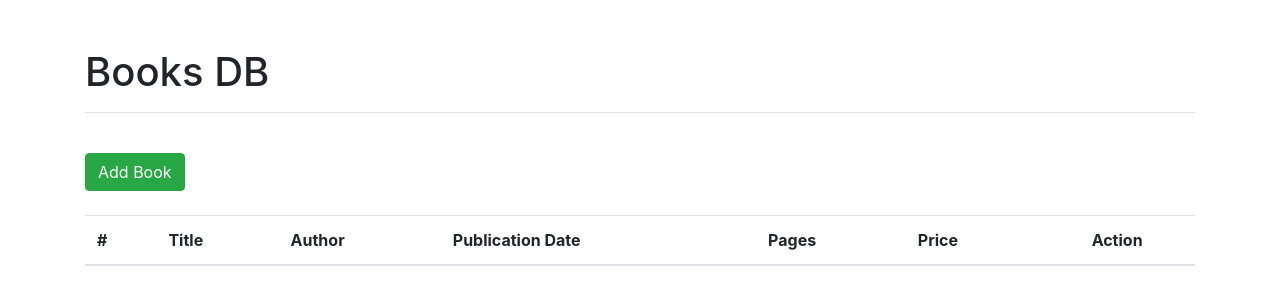
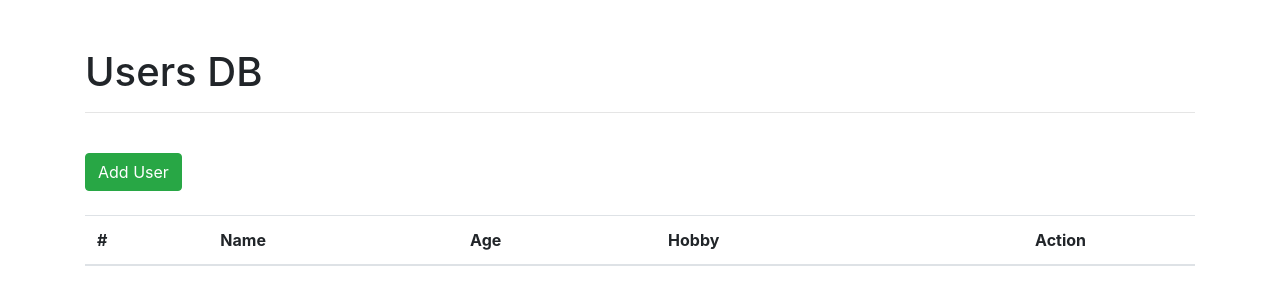
Before and after one commit to EmersonMR25/CRUD_db_app, a Flask app: page / in a window 1280 px wide. Shown: the top 305 px of the page. Run offline with Flask 3, Linux system fonts and the light colour scheme; lists and menus that the app fills with data are empty; parts of the project's set-up code (start-up, migrations or seed data) failed here and were passed over; some libraries are stand-ins or nearby versions.

Commit message:
Edited index.html file acquired from https://github.com/sudu24/flask_crud/blob/master/app.py so that it matches my db

```diff
--- a/app/__init__.py
+++ b/app/__init__.py
@@ -1,5 +1,4 @@
 from flask import Flask
-from .db_setup import create_user_table
 
 def create_app():
     app = Flask(__name__)
--- a/app/routes.py
+++ b/app/routes.py
@@ -1,5 +1,4 @@
 from flask import Blueprint, render_template, request, redirect, url_for
-from .db_setup import add_user, get_users
 
 # Create a blueprint for the main routes
 main_blueprint = Blueprint('main', __name__)
--- a/app/templates/index.html
+++ b/app/templates/index.html
@@ -8,23 +8,23 @@
     <!-- Bootstrap CSS -->
     <link rel="stylesheet" href="https://stackpath.bootstrapcdn.com/bootstrap/4.4.1/css/bootstrap.min.css">
 
-    <title>Flask - CRUD</title>
+    <title>User Database</title>
   </head>
   <body>
 
   <div class='container'>
 	<br><br>
-    <h1>Books DB</h1>
+    <h1>Users DB</h1>
 	<hr>
 	<br>
-	<button type="button" class="btn btn-success" data-toggle="modal" data-target="#add_book">Add Book</button>
+	<button type="button" class="btn btn-success" data-toggle="modal" data-target="#add_user">Add User</button>
 
-	<!-- Modal -->
-	<div class="modal fade" id="add_book" tabindex="-1" role="dialog" aria-labelledby="exampleModalLabel" aria-hidden="true">
+	<!-- Modal for adding a new user -->
+	<div class="modal fade" id="add_user" tabindex="-1" role="dialog" aria-labelledby="exampleModalLabel" aria-hidden="true">
 	  <div class="modal-dialog" role="document">
 		<div class="modal-content">
 		  <div class="modal-header">
-			<h5 class="modal-title" id="exampleModalLabel">Add Book</h5>
+			<h5 class="modal-title" id="exampleModalLabel">Add User</h5>
 			<button type="button" class="close" data-dismiss="modal" aria-label="Close">
 			  <span aria-hidden="true">&times;</span>
 			</button>
@@ -32,33 +32,21 @@
 		  <div class="modal-body">
 			<form action='/insert/' method='post'>
 			  <div class="form-group row">
-				<label class="col-sm-6 col-form-label">Title</label>
+				<label class="col-sm-6 col-form-label">Name</label>
 				<div class="col-sm-6">
-				  <input class="form-control" name="title">
+				  <input class="form-control" name="name" required>
 				</div>
 			  </div>
 			  <div class="form-group row">
-				<label class="col-sm-6 col-form-label">Author</label>
+				<label class="col-sm-6 col-form-label">Age</label>
 				<div class="col-sm-6">
-				  <input class="form-control" name="author">
+				  <input type='number' class="form-control" name="age" required>
 				</div>
 			  </div>
 			  <div class="form-group row">
-				<label class="col-sm-6 col-form-label">Publication Date</label>
+				<label class="col-sm-6 col-form-label">Hobby</label>
 				<div class="col-sm-6">
-				  <input class="form-control" type='date' name="pub_date">
-				</div>
-			  </div>
-			  <div class="form-group row">
-				<label class="col-sm-6 col-form-label">Pages</label>
-				<div class="col-sm-6">
-				  <input type='number' class="form-control" name="pages">
-				</div>
-			  </div>
-			  <div class="form-group row">
-				<label class="col-sm-6 col-form-label">Price</label>
-				<div class="col-sm-6">
-				  <input type='number' step='0.01' class="form-control" name="price">
+				  <input class="form-control" name="hobby" required>
 				</div>
 			  </div>
 		  </div>
@@ -71,18 +59,15 @@
 	  </div>
 	</div>
 
-
-
 <br><br>
+<!-- Users Table -->
 <table class="table">
   <thead>
     <tr>
       <th scope="col">#</th>
-      <th scope="col">Title</th>
-      <th scope="col">Author</th>
-	  <th scope="col">Publication Date</th>
-      <th scope="col">Pages</th>
-	  <th scope="col">Price</th>
+      <th scope="col">Name</th>
+      <th scope="col">Age</th>
+	  <th scope="col">Hobby</th>
 	  <th scope="col" colspan='2' style='text-align:center'>Action</th>
     </tr>
   </thead>
@@ -91,20 +76,17 @@
 		{% for i in data %}
 		<tr>
 			<th scope="row">{{loop.index}}</th>
-			<td>{{i['title']}}</td>
-			<td>{{i['author_name']}}</td>
-			<td>{{i['publication_date']}}</td>
-			<td>{{i['pages']}}</td>
-			<td>{{i['price']}}</td>
-			<td><button type="button" class="btn btn-info" data-toggle="modal" data-target="#edit_book_{{i['id']}}">Edit</button></td>
+			<td>{{i['name']}}</td>
+			<td>{{i['age']}}</td>
+			<td>{{i['hobby']}}</td>
+			<td><button type="button" class="btn btn-info" data-toggle="modal" data-target="#edit_user_{{i['id']}}">Edit</button></td>
 
-
-			<!-- Modal -->
-			<div class="modal fade" id="edit_book_{{i['id']}}" tabindex="-1" role="dialog" aria-labelledby="exampleModalLabel" aria-hidden="true">
+			<!-- Modal for editing a user -->
+			<div class="modal fade" id="edit_user_{{i['id']}}" tabindex="-1" role="dialog" aria-labelledby="exampleModalLabel" aria-hidden="true">
 			  <div class="modal-dialog" role="document">
 				<div class="modal-content">
 				  <div class="modal-header">
-					<h5 class="modal-title" id="exampleModalLabel">Edit Book</h5>
+					<h5 class="modal-title" id="exampleModalLabel">Edit User</h5>
 					<button type="button" class="close" data-dismiss="modal" aria-label="Close">
 					  <span aria-hidden="true">&times;</span>
 					</button>
@@ -112,33 +94,21 @@
 				  <form action="/update/{{i['id']}}/" method='post'>
 				  <div class="modal-body">
 					  <div class="form-group row">
-						<label class="col-sm-6 col-form-label">Title</label>
+						<label class="col-sm-6 col-form-label">Name</label>
 						<div class="col-sm-6">
-						  <input class="form-control" name="title" value="{{i['title']}}">
+						  <input class="form-control" name="name" value="{{i['name']}}" required>
 						</div>
 					  </div>
 					  <div class="form-group row">
-						<label class="col-sm-6 col-form-label">Author</label>
+						<label class="col-sm-6 col-form-label">Age</label>
 						<div class="col-sm-6">
-						  <input class="form-control" name="author" value="{{i['author_name']}}">
+						  <input type='number' class="form-control" name="age" value="{{i['age']}}" required>
 						</div>
 					  </div>
 					  <div class="form-group row">
-						<label class="col-sm-6 col-form-label">Publication Date</label>
+						<label class="col-sm-6 col-form-label">Hobby</label>
 						<div class="col-sm-6">
-						  <input class="form-control" type='date' name="pub_date" value="{{i['publication_date']}}">
-						</div>
-					  </div>
-					  <div class="form-group row">
-						<label class="col-sm-6 col-form-label">Pages</label>
-						<div class="col-sm-6">
-						  <input class="form-control" type='number' name="pages" value="{{i['pages']}}">
-						</div>
-					  </div>
-					  <div class="form-group row">
-						<label class="col-sm-6 col-form-label">Price</label>
-						<div class="col-sm-6">
-						  <input type='number' step='0.01' class="form-control" name="price" value="{{i['price']}}">
+						  <input class="form-control" name="hobby" value="{{i['hobby']}}" required>
 						</div>
 					  </div>
 				  </div>
@@ -152,16 +122,14 @@
 			</div>
 			<!-- End Modal -->
 
+			<td><button type="button" class="btn btn-danger" data-toggle="modal" data-target="#delete_user_{{i['id']}}">Delete</button></td>
 
-			<td><button type="button" class="btn btn-danger" data-toggle="modal" data-target="#delete_book_{{i['id']}}">Delete</button></td>
-
-
-			<!-- Modal -->
-				<div class="modal fade" id="delete_book_{{i['id']}}" tabindex="-1" role="dialog" aria-labelledby="exampleModalLabel" aria-hidden="true">
+			<!-- Modal for deleting a user -->
+				<div class="modal fade" id="delete_user_{{i['id']}}" tabindex="-1" role="dialog" aria-labelledby="exampleModalLabel" aria-hidden="true">
 				  <div class="modal-dialog" role="document">
 					<div class="modal-content">
 					  <div class="modal-header">
-						<h5 class="modal-title" id="exampleModalLabel">Delete Book</h5>
+						<h5 class="modal-title" id="exampleModalLabel">Delete User</h5>
 						<button type="button" class="close" data-dismiss="modal" aria-label="Close">
 						  <span aria-hidden="true">&times;</span>
 						</button>
@@ -169,7 +137,7 @@
 					  <form action="/delete/{{i['id']}}/" method='post'>
 					  <div class="modal-body">
 						  <div class="form-group row">
-							<label class="col-sm-12 col-form-label">Do you want to delete the book <span style='font-weight:bold;color:red'>{{i['title']}}</span> ?</label>
+							<label class="col-sm-12 col-form-label">Do you want to delete the user <span style='font-weight:bold;color:red'>{{i['name']}}</span>?</label>
 						  </div>
 					  </div>
 					  <div class="modal-footer">
@@ -181,7 +149,6 @@
 				  </div>
 				</div>
 			<!-- End Modal -->
-
 
 		</tr>
 		{% endfor %}
```
Also changed, not shown: app/db_setup.py (+7 -9 lines), app/static/css/style.css (deleted, +0 -87 lines).
